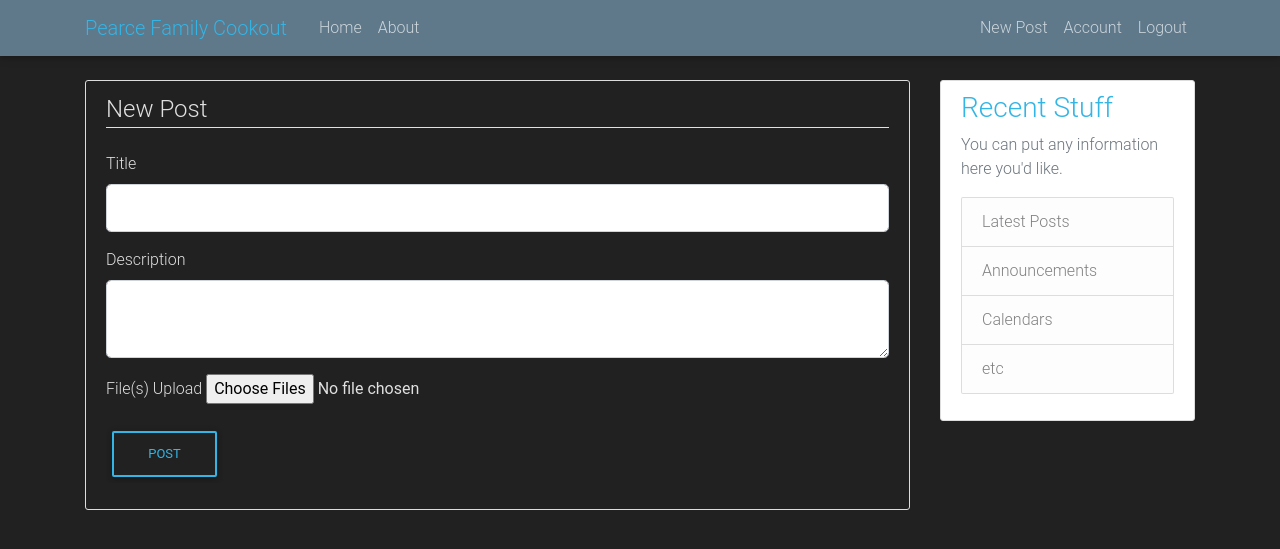
After one commit to rs401/Pearce_Cookout, a Flask app: page /post/new in a window 1280 px wide. The commit adds this page. Shown: the top 549 px of the page. Run offline with Flask 2, Linux system fonts and the light colour scheme; the visitor is signed in with stand-in values (Sample User, id 1); some libraries are stand-ins or nearby versions.

Commit message:
Added create post, functions and form. Added multi-file upload, and updated the home template.

```diff
--- a/flask_family_site/forms.py
+++ b/flask_family_site/forms.py
@@ -3,7 +3,7 @@
 from flask_wtf import FlaskForm
 from flask_wtf.file import FileField, FileAllowed
 from flask_login import current_user
-from wtforms import StringField, PasswordField, SubmitField, BooleanField
+from wtforms import StringField, PasswordField, SubmitField, BooleanField, TextAreaField, MultipleFileField
 from wtforms.validators import DataRequired, Length, Email, EqualTo, ValidationError
 # Local
 from flask_family_site.models import User
@@ -64,3 +64,10 @@ class Update_Account_Form(FlaskForm):
             if user:
                 raise ValidationError('That email is already taken, please \
                         choose another.')
+
+
+class Post_Form(FlaskForm):
+    title = StringField('Title', validators=[DataRequired()])
+    content = TextAreaField('Description', validators=[DataRequired()])
+    images = MultipleFileField('File(s) Upload')
+    submit = SubmitField('Post')
--- a/flask_family_site/models.py
+++ b/flask_family_site/models.py
@@ -28,6 +28,8 @@ class Post(db.Model):
     title = db.Column(db.String(100), nullable=False)
     date_posted = db.Column(db.DateTime,nullable=False,default=datetime.utcnow)
     content = db.Column(db.Text, nullable=False)
+    # 'images' will be the directory name of the posts images
+    images = db.Column(db.String(20), nullable=True)
     user_id = db.Column(db.Integer, db.ForeignKey('user.id'), nullable=False)
 
     def __repr__(self):
--- a/flask_family_site/routes.py
+++ b/flask_family_site/routes.py
@@ -8,32 +8,19 @@ from flask import render_template, url_for, flash, redirect, request
 from flask_login import login_user, current_user, logout_user, login_required
 # Local
 from flask_family_site.models import User, Post
-from flask_family_site.forms import Registration_Form, Login_Form, Update_Account_Form
+from flask_family_site.forms import Registration_Form, Login_Form, \
+        Update_Account_Form, Post_Form
 from flask_family_site import app, db, bcrypt
-
-
-# Fake data for early testing
-posts = [
-        {
-            'author': 'Rich Stadnick',
-            'title': 'First Post',
-            'content': 'First post content',
-            'date_posted': 'April 20th, 2019'
-            },
-        {
-            'author': 'Shawna Stadnick',
-            'title': 'Second Post',
-            'content': 'Second post content',
-            'date_posted': 'April 25th, 2019'
-            }
-        ]
 
 ## app.route's
 # Main or Home page(index)
 @app.route("/")
 @app.route("/home")
 def home():
-    return render_template('home.html', posts=posts)
+    posts = Post.query.all()
+    pic_path = os.path.join(app.root_path, 'static/post_pics/')
+    #  pic_path = url_for('static', filename='post_pics/')
+    return render_template('home.html', posts=posts, os=os, pic_path=pic_path)
 
 # About page
 @app.route("/about")
@@ -127,3 +114,44 @@ def account():
             current_user.profile_image)
     return render_template('account.html', title='My Account', \
             image_file=image_file, form=form)
+
+# Save Post pics
+def save_post_pics(pic,dir):
+    post_pics_dir = dir
+    pics_hex = secrets.token_hex(8)
+    _, f_ext = os.path.splitext(pic.filename)
+    the_pic = pics_hex + f_ext
+    pic_path = os.path.join(app.root_path, 'static/post_pics', post_pics_dir, the_pic)
+
+    base_width = 600
+    i = Image.open(pic)
+    wpercent = (base_width/float(i.size[0]))
+    hsize = int((float(i.size[1])*float(wpercent)))
+    i_resized = i.resize((base_width,hsize), Image.ANTIALIAS)
+    i_resized.save(pic_path)
+    return the_pic
+
+# Save Post dir
+def save_post_dir():
+    dir_hex = secrets.token_hex(8)
+    return dir_hex
+
+# Post function and route
+@app.route("/post/new", methods=['GET','POST'])
+@login_required
+def new_post():
+    form = Post_Form()
+    if form.validate_on_submit():
+        post_pics_dir = save_post_dir()
+        post = Post(title=form.title.data,content=form.content.data, images=post_pics_dir, author=current_user)
+        db.session.add(post)
+        db.session.commit()
+        new_dir = os.path.join(app.root_path, 'static/post_pics', post_pics_dir)
+        os.makedirs(new_dir)
+        post_files = []
+        for file in form.images.data:
+            post_files = save_post_pics(file, post_pics_dir)
+            print(post_files)
+        flash('Your post has been created!', 'success')
+        return redirect(url_for('home'))
+    return render_template('create_post.html', title="New Post", form=form)
--- /dev/null
+++ b/flask_family_site/templates/create_post.html
@@ -0,0 +1,44 @@
+{% extends "layout.html" %}
+{% block content %}
+<div class="content-section bg-dark">
+    <form action="" method="POST" enctype="multipart/form-data" accept-charset="utf-8">
+        {{ form.hidden_tag() }}
+        <fieldset class="form-group">
+            <legend class="border-bottom mb-4">New Post</legend>
+            <div class="form-group">
+                {{ form.title.label(class="form-control-label") }}
+                {% if form.title.errors %}
+                {{ form.title(class="form-control form-control-lg is-invalid") }}
+                <div class="invalid-feedback">
+                    {% for error in form.title.errors %}
+                    <span>{{ error }}</span>
+                    {% endfor %}
+                </div>
+                {% else %}
+                {{ form.title(class="form-control form-control-lg") }}
+                {% endif %}
+            </div>
+            <div class="form-group">
+                {{ form.content.label(class="form-control-label") }}
+                {% if form.content.errors %}
+                {{ form.content(class="form-control form-control-lg is-invalid") }}
+                <div class="invalid-feedback">
+                    {% for error in form.content.errors %}
+                    <span>{{ error }}</span>
+                    {% endfor %}
+                </div>
+                {% else %}
+                {{ form.content(class="form-control form-control-lg") }}
+                {% endif %}
+            </div>
+            <div >
+                {{ form.images.label() }}
+                {{ form.images() }}
+            </div>
+        </fieldset>
+        <div class="form-group">
+            {{ form.submit(class="btn btn-outline-info") }}
+        </div>
+    </form>
+</div>
+{% endblock content %}
--- a/flask_family_site/templates/layout.html
+++ b/flask_family_site/templates/layout.html
@@ -8,8 +8,12 @@
         {% else %}
         <title>Pearce Family Cookout Slideshow!</title>
         {% endif %}
-        <!-- Bootstrap CSS -->
-        <link rel="stylesheet" href="https://stackpath.bootstrapcdn.com/bootstrap/4.4.1/css/bootstrap.min.css" integrity="sha384-Vkoo8x4CGsO3+Hhxv8T/Q5PaXtkKtu6ug5TOeNV6gBiFeWPGFN9MuhOf23Q9Ifjh" crossorigin="anonymous">
+<!-- Font Awesome -->
+<link rel="stylesheet" href="https://use.fontawesome.com/releases/v5.8.2/css/all.css">
+<!-- Bootstrap core CSS -->
+<link href="https://cdnjs.cloudflare.com/ajax/libs/twitter-bootstrap/4.3.1/css/bootstrap.min.css" rel="stylesheet">
+<!-- Material Design Bootstrap -->
+<link href="https://cdnjs.cloudflare.com/ajax/libs/mdbootstrap/4.10.1/css/mdb.min.css" rel="stylesheet">
 
         <link rel="stylesheet" href="{{ url_for('static', filename='main.css') }}" type="text/css" media="all">
 
@@ -30,6 +34,7 @@
                         <!-- Navbar Right Side -->
                         <div class="navbar-nav">
                             {% if current_user.is_authenticated %}
+                                <a class="nav-item nav-link" href="{{ url_for('new_post') }}">New Post</a>
                                 <a class="nav-item nav-link" href="{{ url_for('account') }}">Account</a>
                                 <a class="nav-item nav-link" href="{{ url_for('logout') }}">Logout</a>
                             {% else %}
@@ -44,7 +49,7 @@
 
         <main role="main" class="container">
             <div class="row">
-                <div class="col-md-8">
+                <div class="col-md-9">
                     {% with messages = get_flashed_messages(with_categories=true)%}
                         {% if messages %}
                             {% for category, message in messages %}
@@ -56,7 +61,7 @@
                     {% endwith %}
                     {% block content %}{% endblock %}
                 </div>
-                <div class="col-md-4">
+                <div class="col-md-3">
                     <div class="content-section">
                         <h3 class="text-info">Recent Stuff</h3>
                         <p class='text-muted'>You can put any information here you'd like.
@@ -72,13 +77,15 @@
             </div>
         </main>
 
+<!-- JQuery -->
+<script type="text/javascript" src="https://cdnjs.cloudflare.com/ajax/libs/jquery/3.4.1/jquery.min.js"></script>
+<!-- Bootstrap tooltips -->
+<script type="text/javascript" src="https://cdnjs.cloudflare.com/ajax/libs/popper.js/1.14.4/umd/popper.min.js"></script>
+<!-- Bootstrap core JavaScript -->
+<script type="text/javascript" src="https://cdnjs.cloudflare.com/ajax/libs/twitter-bootstrap/4.3.1/js/bootstrap.min.js"></script>
+<!-- MDB core JavaScript -->
+<script type="text/javascript" src="https://cdnjs.cloudflare.com/ajax/libs/mdbootstrap/4.10.1/js/mdb.min.js"></script>
 
 
-
-        <!-- Optional JavaScript -->
-        <!-- jQuery first, then Popper.js, then Bootstrap JS -->
-        <script src="https://code.jquery.com/jquery-3.4.1.slim.min.js" integrity="sha384-J6qa4849blE2+poT4WnyKhv5vZF5SrPo0iEjwBvKU7imGFAV0wwj1yYfoRSJoZ+n" crossorigin="anonymous"></script>
-        <script src="https://cdn.jsdelivr.net/npm/popper.js@1.16.0/dist/umd/popper.min.js" integrity="sha384-Q6E9RHvbIyZFJoft+2mJbHaEWldlvI9IOYy5n3zV9zzTtmI3UksdQRVvoxMfooAo" crossorigin="anonymous"></script>
-        <script src="https://stackpath.bootstrapcdn.com/bootstrap/4.4.1/js/bootstrap.min.js" integrity="sha384-wfSDF2E50Y2D1uUdj0O3uMBJnjuUD4Ih7YwaYd1iqfktj0Uod8GCExl3Og8ifwB6" crossorigin="anonymous"></script></script></script></script>
     </body>
 </html>
```
Also changed, not shown: flask_family_site/templates/home.html (+28 -8 lines), flask_family_site/static/post_pics/563f0a905edcd508/4021efef37344e78.jpg (added), flask_family_site/static/post_pics/563f0a905edcd508/434afb0d00721a1a.jpg (added), flask_family_site/static/post_pics/563f0a905edcd508/b223aaaaeec882a9.jpg (added), flask_family_site/static/post_pics/cb9190b5a54fb25a/a9d164500eb98431.jpg (added).
